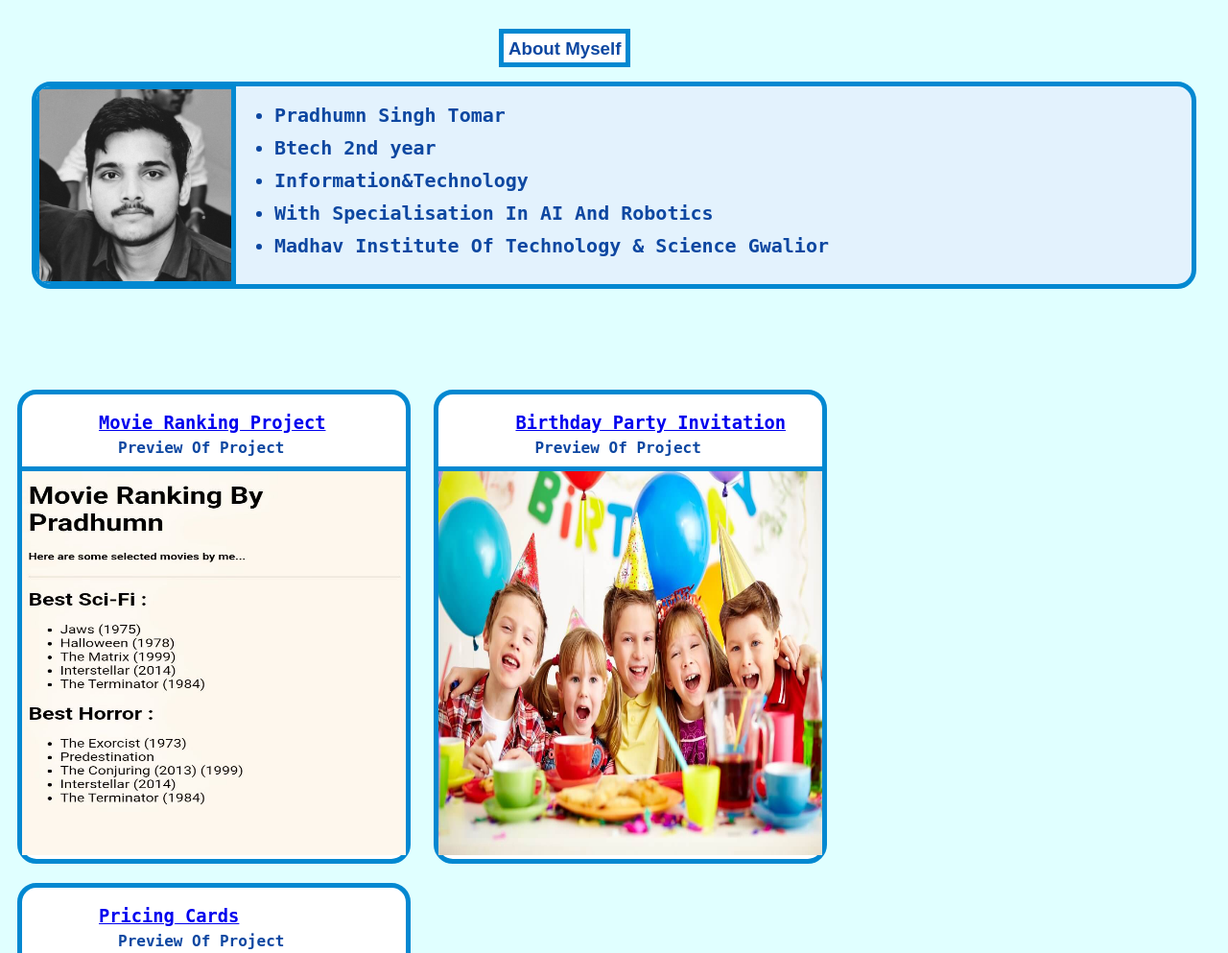
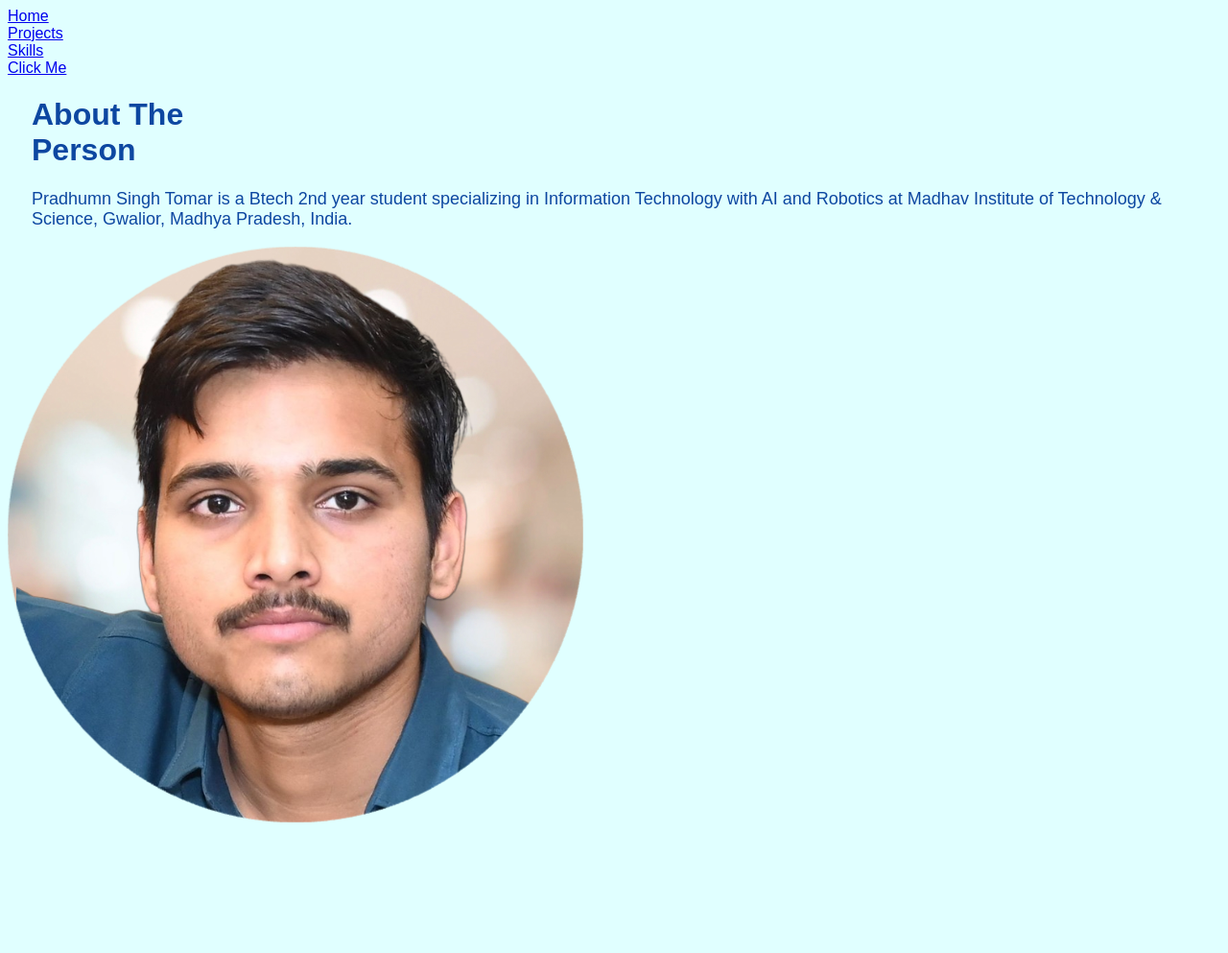
Before and after one commit to ThakurPradhumnSinghTomar/my-portfolio-, a plain HTML site: page index.html in a window 1280 px wide. Shown: the top 993 px of the page at 96% size. After the commit the page ends 865 px from the top, so only its background shows below. Drawn offline with Linux system fonts and the light colour scheme.

Commit message:
Update index.html

```diff
--- a/index.html
+++ b/index.html
@@ -1,48 +1,33 @@
 <!DOCTYPE html>
+
 <html>
 <head>
-  <style>
-    hr {
-      border: none;
-      height: 2px;
-      background-color: black;
-      margin: 20px 0;
-    }
-
-  </style>
+  <link rel="stylesheet" href="style.css">
   <meta http-equiv="CONTENT-TYPE" content="text/html; charset=UTF-8">
-
-  <title>Pradhumn Portfolio</title>
-  <link rel="stylesheet" href="style.css">
-
+  <title>Hello, World!</title>
 </head>
 <body>
-  <div class="heading" >
-  <h3 class="about">
-    About Myself
-  </h3>
+
+  <div class="buttons">
+
+
+                  <div class="button">
+
+           <a href="./index.html" class="button">Home</a>
+
          </div>
 
- <div id="mainbox">
+                  <div class="button">
+           <a href="https://www.example.com" class="button">Projects</a>
 
+         </div>
+                  <div class="button">
 
-
- <div id="image">
- <img id="x" src = "./pradhumn.jpg" height="200px" width="200px">
+           <a href="https://www.example.com" class="button">Skills</a>
          </div>
 
-   <div id="details">
-     <ul>
-       <li>Pradhumn Singh Tomar</li>
-       <li>Btech 2nd year</li>
-       <li>Information&Technology</li>
-       <li>With Specialisation In AI And Robotics</li>
-       <li>Madhav Institute Of Technology & Science Gwalior</li>
-
-
-     </ul>
-
-
+            <div class="button">
+           <a href="https://www.example.com" class="button">Click Me</a>
 
 
          </div>
@@ -52,42 +37,21 @@
 
 
 
-<div class="heading" id="project">
-  <h3 class="about">
-    My Projects
-  </h3>
+     <div class="container">
+        <div class="box" id="p" style="margin-left : 25px;">
+          <h1>About The<br>Person</h1>
+          <p class="p" style="font-size: 18px;">
+            Pradhumn Singh Tomar is a Btech 2nd year student specializing in Information Technology with  AI and Robotics at Madhav Institute of Technology & Science, Gwalior, Madhya Pradesh, India.
+
+          </p>
+
+        </div>
+        <div class="box">
+          <img id="x" src = "./profile.png"
+
+        </div>
     </div>
 
-
-  <div id="movieranking" class="projects">
-    <div class="upperheadinginsidebox">
-  <h3><a href = "./movieranking.html">Movie Ranking Project</a></h3>
-      </div>
-    <div class="lowerheadinginsidebox">
-  <h4>Preview Of Project</h4>
-      </div>
-  <img src = "./previewmovie.jpg" width="400" height="400">
-  </div>
-
-  <div id="birthdayinvitation" class="projects">
-    <div class="upperheadinginsidebox">
-   <h3><a href = "./birthday invitation.html">Birthday Party Invitation</a></h3>
-      </div>
-    <div class="lowerheadinginsidebox">
-  <h4>Preview Of Project</h4>
-      </div>
-  <img src = "./bday.jpg" width="400" height="400">
-</div>
-
-  <div id="project3" class="projects">
-    <div class="upperheadinginsidebox">
-  <h3><a href = "./project3.html">Pricing Cards</a></h3>
-      </div>
-    <div class="lowerheadinginsidebox">
-  <h4>Preview Of Project</h4>
-      </div>
-  <img src = "./project3preview.jpg" width="400" height="400">
-  </div>
 
 
 </body>
```
Lines whose indentation alone changed are shown as unchanged.
